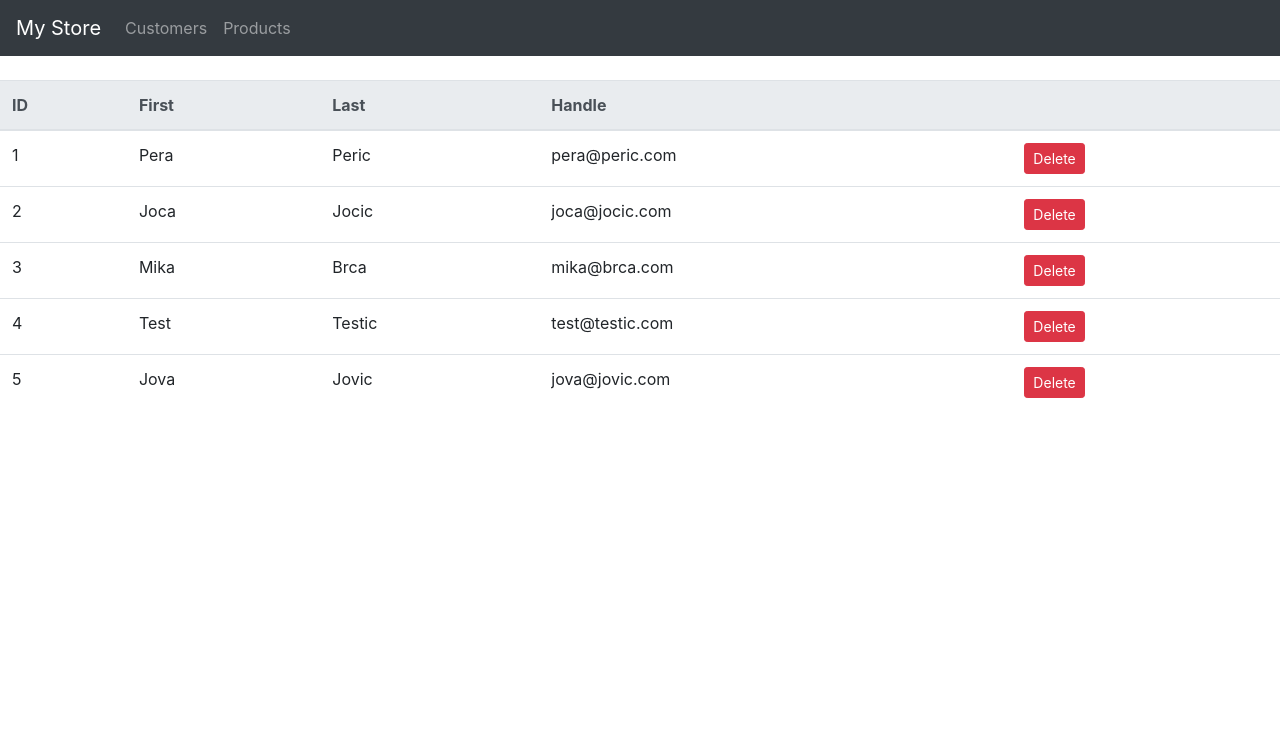
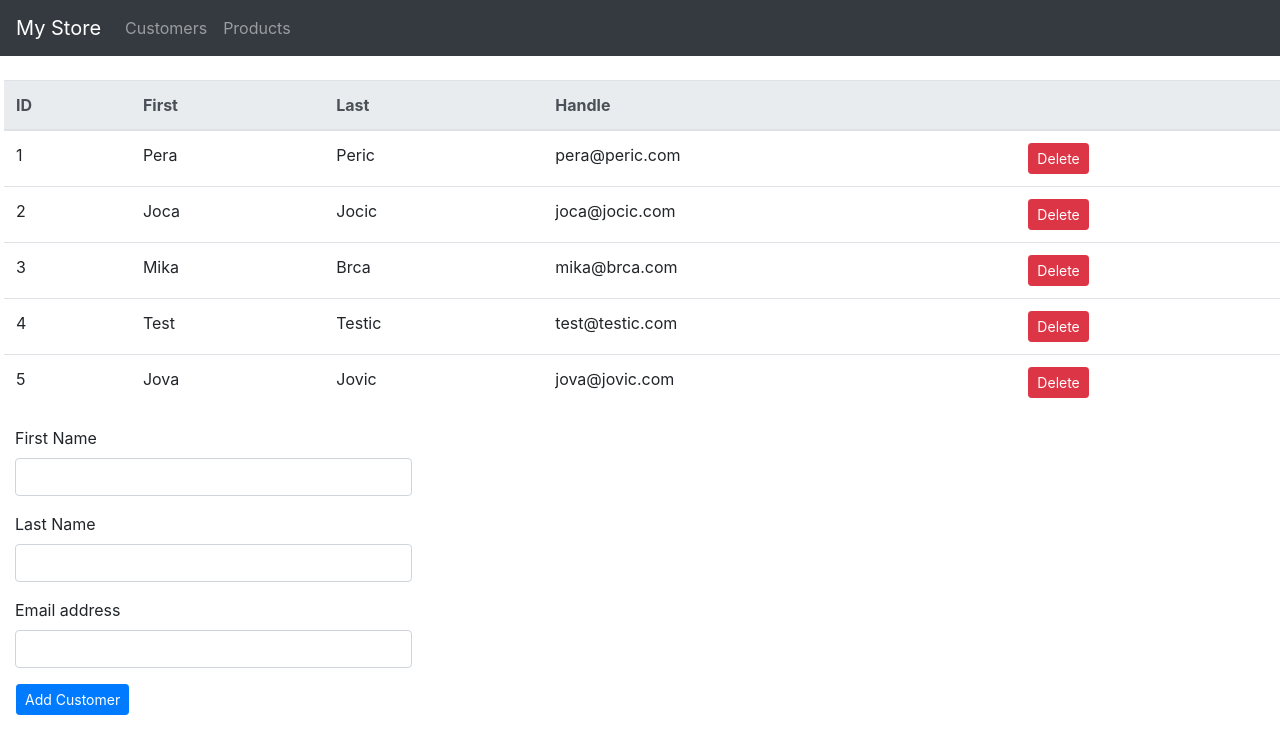
Before and after one commit to VladimirPetrovic/Store-App, a Vue app: page /#/customers in a window 1280 px wide. Shown: the top 754 px of the page. Built offline with nearby package versions, Linux system fonts and the light colour scheme.

Commit message:
Add new customer function

```diff
--- a/src/pages/Customers.vue
+++ b/src/pages/Customers.vue
@@ -1,6 +1,6 @@
 <template>
   <div>
-    <table class="table mt-4">
+    <table class="table mt-4 ml-1">
       <thead class="thead-light">
         <tr>
           <th scope="col">ID</th>
@@ -11,7 +11,7 @@
         </tr>
       </thead>
       <tbody>
-        <tr v-for="(customer, key) in customers" :key="key">
+        <tr v-for="(customer, key) in customers" :key="customer.id">
           <td>{{ customer.id }}</td>
           <td>{{ customer.firstName }}</td>
           <td>{{ customer.lastName }}</td>
@@ -22,25 +22,49 @@
         </tr>
       </tbody>
     </table>
+
+    <form @submit.prevent="addCustomer">
+      <div class="form-group col-4">
+        <label for="firstName">First Name</label>
+        <input type="text" v-model="newCustomer.firstName" class="form-control" id="firstName">
+      </div>
+      <div class="form-group col-4">
+        <label for="lastName">Last Name</label>
+        <input type="text" v-model="newCustomer.lastName" class="form-control" id="lastName">
+      </div>
+      <div class="form-group col-4">
+        <label for="email">Email address</label>
+        <input type="email" v-model="newCustomer.email" class="form-control" id="email">
+      </div>
+      <button class="btn btn-primary btn-sm ml-3 mb-2">Add Customer</button>
+    </form>
   </div>
 </template>
 
 <script>
-import CustomerService from '../utils/CustomerService.js'
-const customerService = new CustomerService()
+import { customerService } from '../utils/CustomerService.js'
 
   export default {
     data() {
       return {
-        customers: []
+        customers: [],
+        newCustomer: {
+          firstName: '',
+          lastName: '',
+          email: ''
+        }
       }
     },
     created() {
-      this.customers = customerService.customers()
+      this.customers = customerService.getCustomers()
     },
     methods: {
-      deleteCustomer(key) {
-        this.customers.splice(key, 1)
+      deleteCustomer(id) {
+        customerService.deleteCustomer(id)
+      },
+      addCustomer() {
+        customerService.addCustomer(this.newCustomer)
+        this.newCustomer = {}
       }
     }
   }
--- a/src/utils/CustomerService.js
+++ b/src/utils/CustomerService.js
@@ -1,13 +1,24 @@
+const customers = [
+  { id: 1, firstName: 'Pera', lastName: 'Peric', email: 'pera@peric.com' },
+  { id: 2, firstName: 'Joca', lastName: 'Jocic', email: 'joca@jocic.com' },
+  { id: 3, firstName: 'Mika', lastName: 'Brca', email: 'mika@brca.com' },
+  { id: 4, firstName: 'Test', lastName: 'Testic', email: 'test@testic.com' },
+  { id: 5, firstName: 'Jova', lastName: 'Jovic', email: 'jova@jovic.com' }
+]
+
 export default class CustomerService {
-    customers() {
-        return [
-            { id: 1, firstName: 'Pera', lastName: 'Peric', email: 'pera@peric.com' },
-            { id: 2, firstName: 'Joca', lastName: 'Jocic', email: 'joca@jocic.com' },
-            { id: 3, firstName: 'Mika', lastName: 'Brca', email: 'mika@brca.com' },
-            { id: 4, firstName: 'Test', lastName: 'Testic', email: 'test@testic.com' },
-            { id: 5, firstName: 'Jova', lastName: 'Jovic', email: 'jova@jovic.com' },
-        ]
-    }
+  getCustomers() {
+    return customers;
+  }
+
+  deleteCustomer(id) {
+    customers.splice(id, 1)
+  }
+
+  addCustomer(newCustomer) {
+    newCustomer.id = customers.length + 1
+    customers.push(newCustomer)
+  }
 }
 
 export const customerService = new CustomerService()
```
